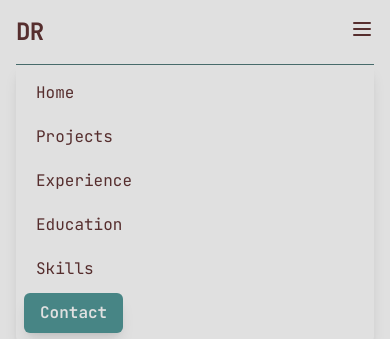
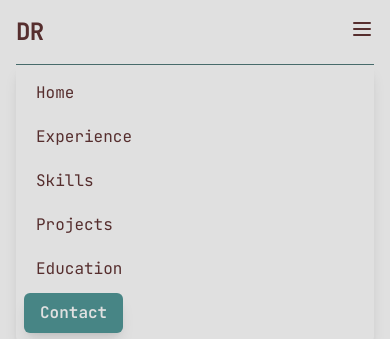
Before and after one commit to Dieg0raf/dieg0raf.github.io, a React (Vite) app: page / in a window 390 px wide. Both pictures are taken after a click on the button "Open menu". Shown: the top 339 px of the page. Built offline with nearby package versions, Linux system fonts and the light colour scheme.

Commit message:
removed Link components and changed to button components since there is only one page now

```diff
--- a/src/components/NavBar.tsx
+++ b/src/components/NavBar.tsx
@@ -1,5 +1,4 @@
 import { useState } from "react";
-import { Link } from "react-router-dom";
 
 const Navbar = () => {
   const [isMenuOpen, setIsMenuOpen] = useState(false);
@@ -48,8 +47,7 @@ const Navbar = () => {
           <div className="flex flex-col items-center gap-3 flex-1 justify-center">
             {/* Home */}
             <div className="relative group">
-              <Link
-                to="/"
+              <button
                 onClick={() => {
                   window.scrollTo({ top: 0, behavior: "smooth" });
                   setActiveSection("home");
@@ -73,7 +71,7 @@ const Navbar = () => {
                     d="M3 12l2-2m0 0l7-7 7 7M5 10v10a1 1 0 001 1h3m10-11l2 2m-2-2v10a1 1 0 01-1 1h-3m-6 0a1 1 0 001-1v-4a1 1 0 011-1h2a1 1 0 011 1v4a1 1 0 001 1m-6 0h6"
                   />
                 </svg>
-              </Link>
+              </button>
               {/* Enhanced Tooltip */}
               <div className="absolute left-full ml-3 top-1/2 -translate-y-1/2 px-3 py-2 bg-primary text-primary-foreground text-sm rounded-lg opacity-0 group-hover:opacity-100 transition-opacity duration-200 pointer-events-none whitespace-nowrap z-50">
                 Home
@@ -251,12 +249,9 @@ const Navbar = () => {
           <div className="flex items-center justify-between h-16">
             {/* Logo */}
             <div className="flex-shrink-0">
-              <Link
-                to={"/"}
-                className="text-2xl font-extrabold text-foreground tracking-tight focus:outline-none focus-visible:ring-2 focus-visible:ring-accent rounded-md transition"
-              >
+              <div className="text-2xl font-extrabold text-foreground tracking-tight">
                 DR
-              </Link>
+              </div>
             </div>
             {/* Mobile menu button */}
             <div>
@@ -285,23 +280,16 @@ const Navbar = () => {
           {isMenuOpen && (
             <div>
               <div className="px-2 pt-2 pb-3 space-y-1 sm:px-3 bg-card rounded-b-lg shadow-lg border-t border-border">
-                <Link
-                  to="/"
-                  onClick={toggleMenu}
-                  className="text-foreground hover:text-accent block px-3 py-2 rounded-md text-base font-medium focus:outline-none focus-visible:ring-2 focus-visible:ring-accent"
-                >
-                  Home
-                </Link>
-                <Link
-                  to="/projects"
+                <button
                   onClick={() => {
                     window.scrollTo({ top: 0, behavior: "smooth" });
+                    setActiveSection("home");
                     toggleMenu();
                   }}
                   className="text-foreground hover:text-accent block px-3 py-2 rounded-md text-base font-medium focus:outline-none focus-visible:ring-2 focus-visible:ring-accent"
                 >
-                  Projects
-                </Link>
+                  Home
+                </button>
                 <button
                   onClick={() => {
                     scrollToSection("my-experience");
@@ -313,21 +301,30 @@ const Navbar = () => {
                 </button>
                 <button
                   onClick={() => {
+                    scrollToSection("my-skills");
+                    toggleMenu();
+                  }}
+                  className="text-foreground hover:text-accent block px-3 py-2 rounded-md text-base font-medium focus:outline-none focus-visible:ring-2 focus-visible:ring-accent"
+                >
+                  Skills
+                </button>
+                <button
+                  onClick={() => {
+                    scrollToSection("my-projects");
+                    toggleMenu();
+                  }}
+                  className="text-foreground hover:text-accent block px-3 py-2 rounded-md text-base font-medium focus:outline-none focus-visible:ring-2 focus-visible:ring-accent"
+                >
+                  Projects
+                </button>
+                <button
+                  onClick={() => {
                     scrollToSection("my-education");
                     toggleMenu();
                   }}
                   className="text-foreground hover:text-accent block px-3 py-2 rounded-md text-base font-medium focus:outline-none focus-visible:ring-2 focus-visible:ring-accent"
                 >
                   Education
-                </button>
-                <button
-                  onClick={() => {
-                    scrollToSection("my-skills");
-                    toggleMenu();
-                  }}
-                  className="text-foreground hover:text-accent block px-3 py-2 rounded-md text-base font-medium focus:outline-none focus-visible:ring-2 focus-visible:ring-accent"
-                >
-                  Skills
                 </button>
                 <button
                   onClick={() => {
```
